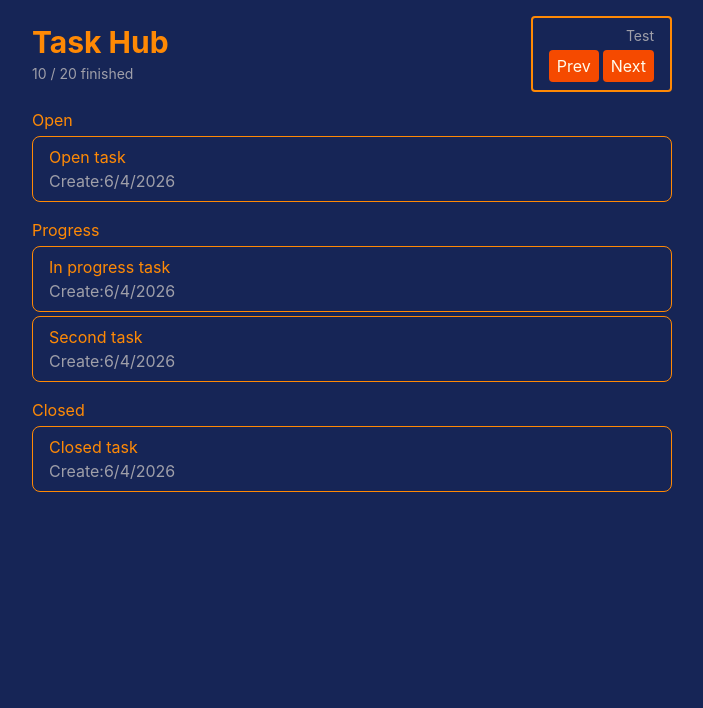
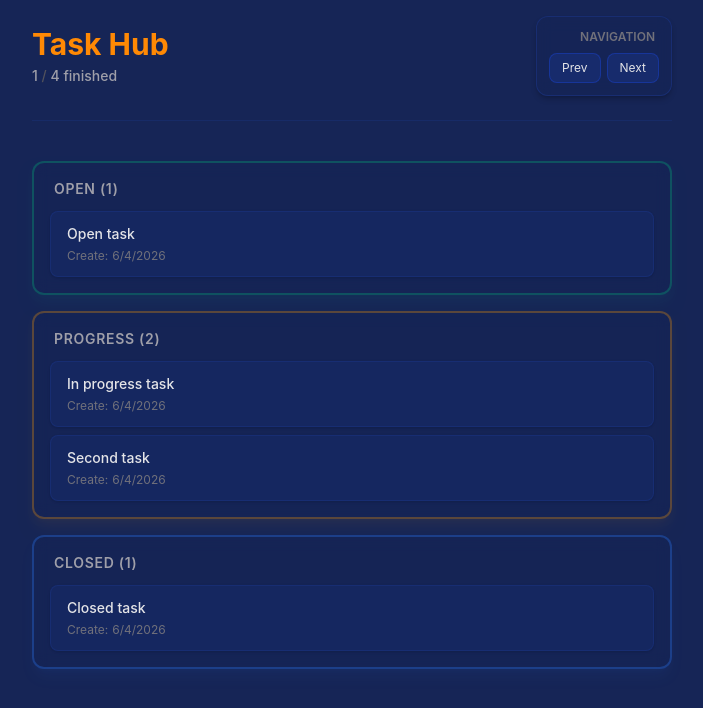
Before and after one commit to OliRecord247/task-hub, a React (Vite) app: page / in a window 1280 px wide. Shown: the top 708 px of the page, without its empty margins (288-991 px from the left). Built offline with nearby package versions, Linux system fonts and the light colour scheme.

Commit message:
Change styling of components

```diff
--- a/src/components/Header.tsx
+++ b/src/components/Header.tsx
@@ -1,17 +1,33 @@
+import { useTasks } from "../context/useTasks";
 import { Button } from "./Button";
 
 export function Header() {
+    const { tasks } = useTasks();
+
+    const finishedCount = tasks.filter(task => task.status === "closed").length;
+
     return (
-        <header className="flex items-center justify-between">
+        <header className="flex items-center justify-between border-b border-blue-900/30 pb-6 mb-6">
             <div className="flex flex-col gap-1">
-                <h1 className="text-3xl font-bold">Task Hub</h1>
-                <span className="text-zinc-400 text-sm">10 / 20 finished</span>
+                <h1 className="text-3xl font-bold">
+                    Task Hub
+                </h1>
+                <span className="text-zinc-400 text-sm font-medium">
+                    {finishedCount} <span className="text-zinc-600">/</span> {tasks.length} finished
+                </span>
             </div>
-            <div className="flex flex-col gap-1 items-end border-2 rounded-sm px-4 py-2">
-                <span className="text-zinc-400 text-sm">Test</span>
-                <div className="flex items-center gap-1">
-                    <Button>Prev</Button>
-                    <Button>Next</Button>
+
+            <div className="flex flex-col gap-2 items-end bg-blue-950/30 border border-blue-900/50 rounded-xl p-3 shadow-md shadow-black/20 backdrop-blur-sm">
+                <span className="text-zinc-500 text-xs font-semibold uppercase px-1">
+                    Navigation
+                </span>
+                <div className="flex items-center gap-1.5">
+                    <Button className="bg-blue-900/40 border border-blue-800/60 hover:bg-blue-900/80 text-zinc-200 text-xs px-3 py-1.5 rounded-lg transition-colors">
+                        Prev
+                    </Button>
+                    <Button className="bg-blue-900/40 border border-blue-800/60 hover:bg-blue-900/80 text-zinc-200 text-xs px-3 py-1.5 rounded-lg transition-colors">
+                        Next
+                    </Button>
                 </div>
             </div>
         </header>
--- /dev/null
+++ b/src/components/TaskForm.tsx
@@ -0,0 +1,7 @@
+export function TaskForm() {
+    return (
+        <form>
+
+        </form>
+    )
+}
--- a/src/components/TaskList.tsx
+++ b/src/components/TaskList.tsx
@@ -1,20 +1,33 @@
+import { twMerge } from "tailwind-merge";
 import { useTasks, type Status, type Task } from "../context/useTasks";
+import type { ComponentProps } from "react";
 
 type TaskListProps = {
     name: string,
     status: Status
-}
+} & ComponentProps<"div">
 
-export function TaskList({ name, status }: TaskListProps) {
+export function TaskList({ name, status, className }: TaskListProps) {
     const { tasks } = useTasks()
     const visibleTasks = tasks.filter(task => task.status === status)
 
     return (
-        <div className="flex flex-col gap-1">
-            <h2>{name}</h2>
-            {visibleTasks.map(task => (
-                <TaskListItem key={task.id} task={task} />
-            ))}
+        <div
+            className={twMerge(
+                "flex flex-col gap-3 rounded-xl p-4 text-zinc-100",
+                "bg-blue-950/40 backdrop-blur-sm border-2",
+                getStatustyling(status),
+                className
+            )}
+        >
+            <h2 className="text-sm font-semibold uppercase tracking-wider text-zinc-400 px-1">
+                {name} ({visibleTasks.length})
+            </h2>
+            <div className="flex flex-col gap-2">
+                {visibleTasks.map(task => (
+                    <TaskListItem key={task.id} task={task} />
+                ))}
+            </div>
         </div>
     );
 }
@@ -23,9 +36,9 @@ type TaskListItemProps = { task: Task };
 
 function TaskListItem({ task }: TaskListItemProps) {
     return (
-        <div className="flex flex-col flex-1 border rounded-lg px-4 py-2">
-            <h3>{task.name}</h3>
-            <div className="text-zinc-400">
+        <div className="flex flex-col gap-1 rounded-lg bg-blue-900/20 border border-blue-900/40 px-4 py-3 shadow-sm hover:border-blue-800/60 transition-colors">
+            <h3 className="font-medium text-zinc-200 text-sm">{task.name}</h3>
+            <div className="text-xs text-zinc-500 flex gap-1">
                 Create:
                 <time dateTime={task.createdAt.toISOString()}>
                     {task.createdAt.toLocaleDateString()}
@@ -34,3 +47,16 @@ function TaskListItem({ task }: TaskListItemProps) {
         </div>
     )
 }
+
+function getStatustyling(status: Status) {
+    switch(status) {
+        case "open":
+            return "border-emerald-500/30 shadow-lg shadow-emerald-500/5";
+        case "progress":
+            return "border-amber-500/30 shadow-lg shadow-amber-500/5";
+        case "closed":
+            return "border-blue-500/30 shadow-lg shadow-blue-500/5";
+        default:
+            throw new Error(`Invalid variant: ${status satisfies never}`)
+    }
+}
```
